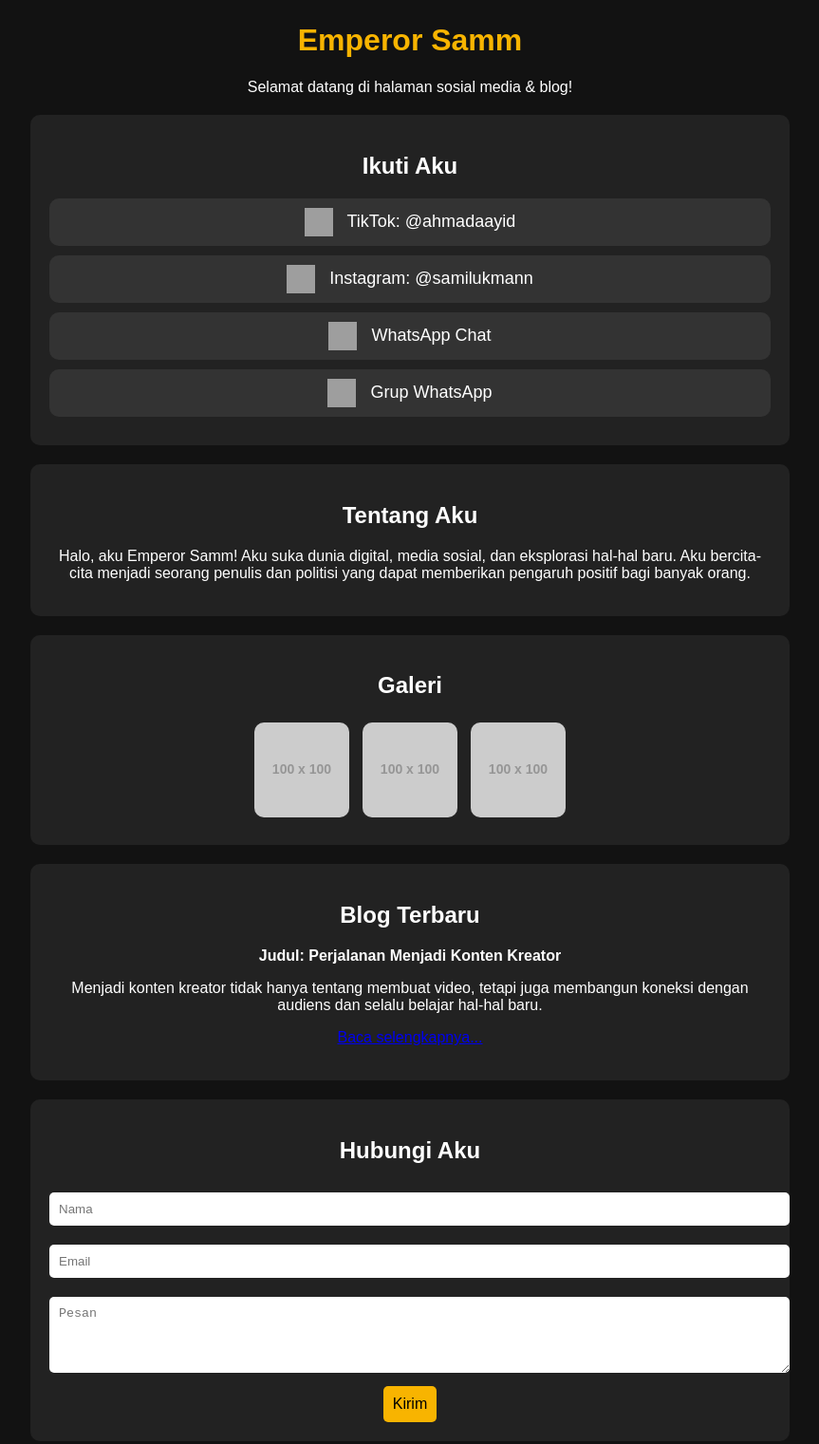
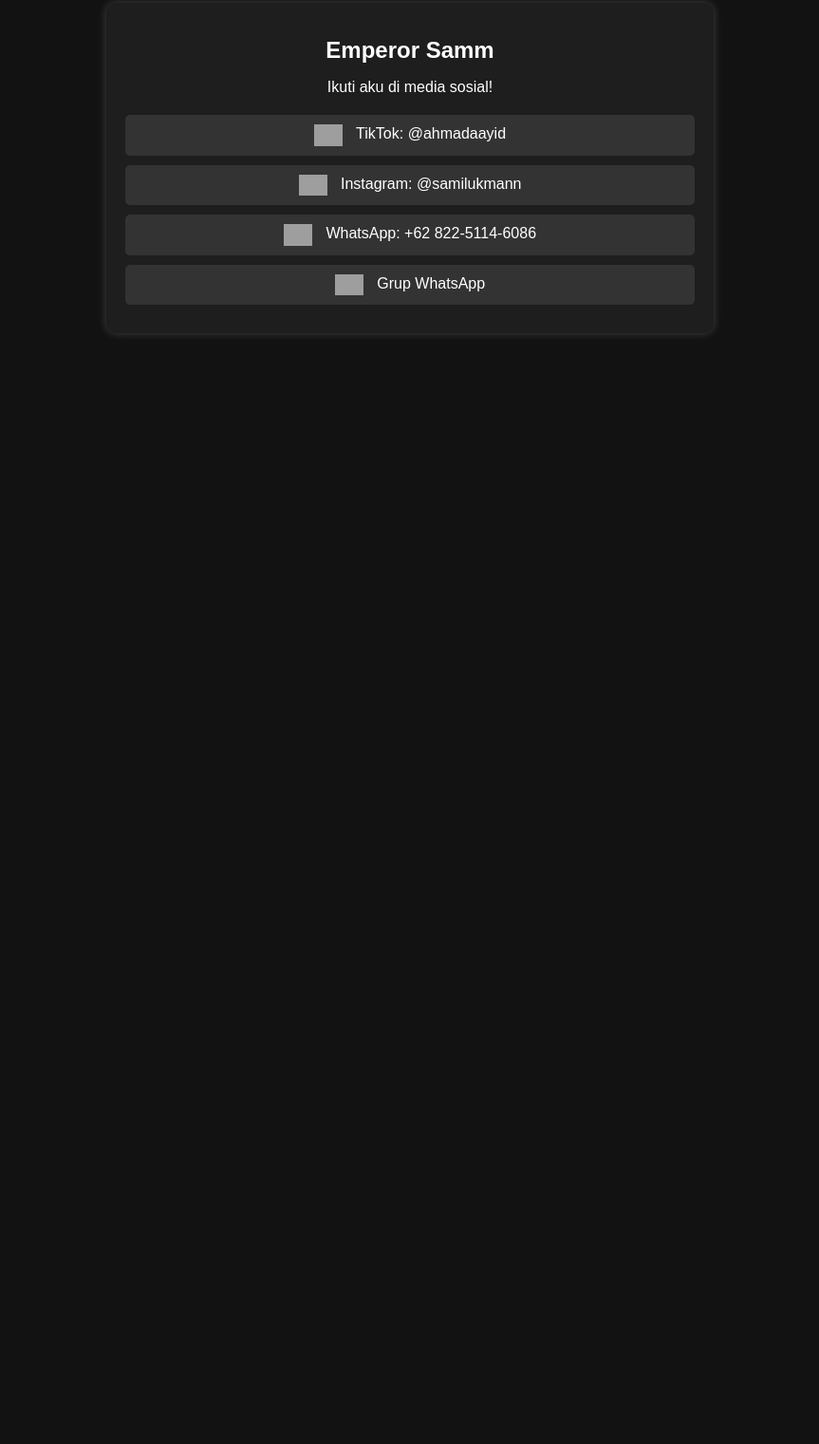
Before and after one commit to Hidayat04444/Iyah, a plain HTML site: page index.html in a window 1280 px wide. Shown: the part 25-1546 px from the top of the page at 95% size, without its empty margins (208-1071 px from the left). After the commit the page ends 800 px from the top, so only its background shows below. Drawn offline with Linux system fonts and the light colour scheme; grey boxes are pictures that could not be loaded; placeholder pictures from the web are drawn by us.

Commit message:
Update index.html

```diff
--- a/index.html
+++ b/index.html
@@ -3,7 +3,7 @@
 <head>
     <meta charset="UTF-8">
     <meta name="viewport" content="width=device-width, initial-scale=1.0">
-    <title>Emperor Samm - Sosial Media & Blog</title>
+    <title>Emperor Samm</title>
     <style>
         body {
             background-color: #121212;
@@ -13,112 +13,56 @@
             padding: 20px;
         }
         .container {
-            max-width: 800px;
+            max-width: 600px;
             margin: auto;
+            padding: 20px;
+            background: #1e1e1e;
+            border-radius: 10px;
+            box-shadow: 0px 0px 10px rgba(255, 255, 255, 0.2);
         }
         h1 {
-            color: #f8b400;
+            font-size: 24px;
         }
-        .section {
-            background-color: #222;
-            padding: 20px;
-            margin: 20px 0;
-            border-radius: 10px;
+        .social {
+            margin-top: 20px;
         }
-        .social-link {
+        .social a {
             display: block;
             margin: 10px 0;
             padding: 10px;
-            background-color: #333;
-            border-radius: 10px;
             text-decoration: none;
             color: white;
-            font-size: 18px;
+            background: #333;
+            border-radius: 5px;
+            transition: 0.3s;
         }
-        .social-link img {
+        .social a:hover {
+            background: #555;
+        }
+        .social img {
             width: 30px;
-            height: 30px;
             vertical-align: middle;
             margin-right: 10px;
-        }
-        .social-link:hover {
-            background-color: #f8b400;
-            color: black;
-        }
-        .gallery img {
-            width: 100px;
-            height: 100px;
-            margin: 5px;
-            border-radius: 10px;
-        }
-        .contact-form input, .contact-form textarea {
-            width: 100%;
-            padding: 10px;
-            margin: 10px 0;
-            border: none;
-            border-radius: 5px;
-        }
-        .contact-form button {
-            background-color: #f8b400;
-            padding: 10px;
-            border: none;
-            color: black;
-            font-size: 16px;
-            cursor: pointer;
-            border-radius: 5px;
         }
     </style>
 </head>
 <body>
     <div class="container">
         <h1>Emperor Samm</h1>
-        <p>Selamat datang di halaman sosial media & blog!</p>
-
-        <div class="section">
-            <h2>Ikuti Aku</h2>
-            <a href="https://www.tiktok.com/@ahmadaayid" class="social-link" target="_blank">
-                <img src="https://upload.wikimedia.org/wikipedia/commons/a/a9/TikTok_logo.svg" alt="TikTok"> TikTok: @ahmadaayid
+        <p>Ikuti aku di media sosial!</p>
+        <div class="social">
+            <a href="https://www.tiktok.com/@ahmadaayid" target="_blank">
+                <img src="https://upload.wikimedia.org/wikipedia/en/a/a9/TikTok_logo.svg" alt="TikTok"> TikTok: @ahmadaayid
             </a>
-            <a href="https://www.instagram.com/samilukmann" class="social-link" target="_blank">
+            <a href="https://www.instagram.com/samilukmann" target="_blank">
                 <img src="https://upload.wikimedia.org/wikipedia/commons/a/a5/Instagram_icon.png" alt="Instagram"> Instagram: @samilukmann
             </a>
-            <a href="https://wa.me/6282251146086" class="social-link" target="_blank">
-                <img src="https://upload.wikimedia.org/wikipedia/commons/6/6b/WhatsApp.svg" alt="WhatsApp"> WhatsApp Chat
+            <a href="https://wa.me/6282251146086" target="_blank">
+                <img src="https://upload.wikimedia.org/wikipedia/commons/6/6b/WhatsApp.svg" alt="WhatsApp"> WhatsApp: +62 822-5114-6086
             </a>
-            <a href="https://chat.whatsapp.com/CklIBnsLCT0EWDrU8j787Z" class="social-link" target="_blank">
+            <a href="https://chat.whatsapp.com/CklIBnsLCT0EWDrU8j787Z" target="_blank">
                 <img src="https://upload.wikimedia.org/wikipedia/commons/6/6b/WhatsApp.svg" alt="WhatsApp Group"> Grup WhatsApp
             </a>
-        </div>
-
-        <div class="section">
-            <h2>Tentang Aku</h2>
-            <p>Halo, aku Emperor Samm! Aku suka dunia digital, media sosial, dan eksplorasi hal-hal baru. Aku bercita-cita menjadi seorang penulis dan politisi yang dapat memberikan pengaruh positif bagi banyak orang.</p>
-        </div>
-
-        <div class="section">
-            <h2>Galeri</h2>
-            <div class="gallery">
-                <img src="https://via.placeholder.com/100" alt="Foto 1">
-                <img src="https://via.placeholder.com/100" alt="Foto 2">
-                <img src="https://via.placeholder.com/100" alt="Foto 3">
-            </div>
-        </div>
-
-        <div class="section">
-            <h2>Blog Terbaru</h2>
-            <p><strong>Judul: Perjalanan Menjadi Konten Kreator</strong></p>
-            <p>Menjadi konten kreator tidak hanya tentang membuat video, tetapi juga membangun koneksi dengan audiens dan selalu belajar hal-hal baru.</p>
-            <p><a href="#">Baca selengkapnya...</a></p>
-        </div>
-
-        <div class="section">
-            <h2>Hubungi Aku</h2>
-            <form class="contact-form">
-                <input type="text" placeholder="Nama" required>
-                <input type="email" placeholder="Email" required>
-                <textarea placeholder="Pesan" rows="4" required></textarea>
-                <button type="submit">Kirim</button>
-            </form>
         </div>
     </div>
 </body>
```
